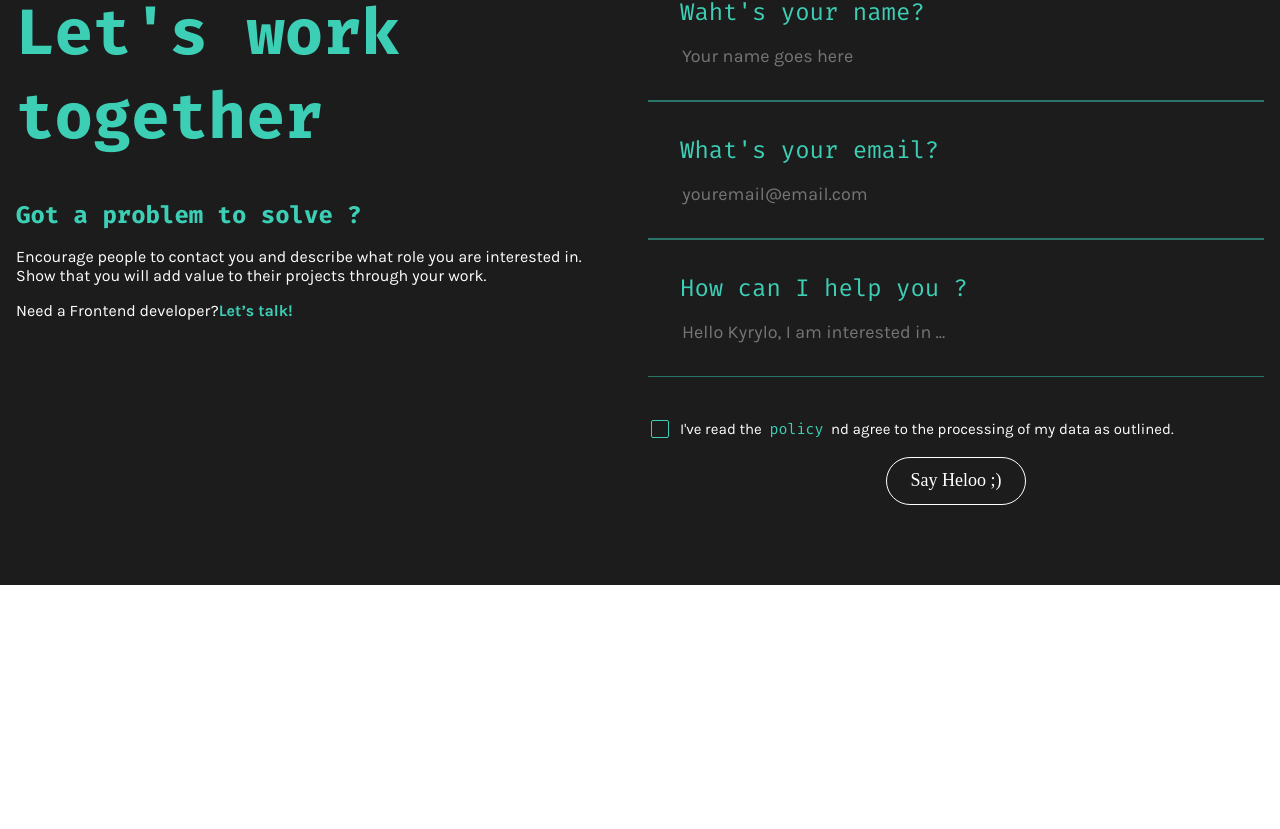
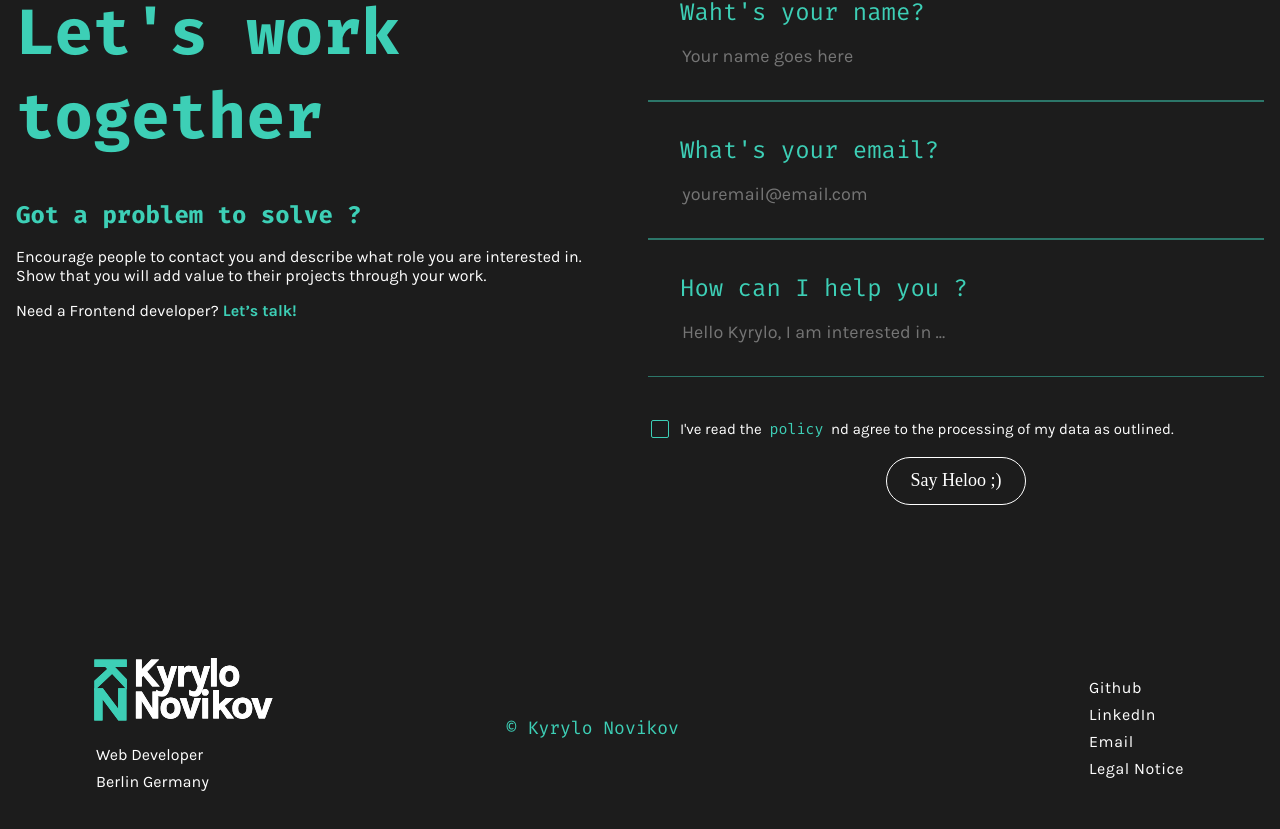
Before and after one commit to Kyrylo-Novikov/Portfolio, an Angular app: page / in a window 1280 px wide. Shown: the part 3746-4575 px from the top of the page. Before the commit the page ends 4331 px from the top, so only its background shows below. Built offline with nearby package versions, Linux system fonts and the light colour scheme.

Commit message:
feat(footer): finish HTML and CSS styling (footer) and extract animation from header into separate component

```diff
--- a/src/app/contact/contact.component.html
+++ b/src/app/contact/contact.component.html
@@ -12,7 +12,7 @@
           interested in. Show that you will add value to their projects through
           your work.
         </p>
-        <p>Need a Frontend developer?<span>Let’s talk!</span></p>
+        <p>Need a Frontend developer?<span> Let’s talk!</span></p>
       </div>
     </div>
     <form action="">
--- a/src/app/landing/landing.component.html
+++ b/src/app/landing/landing.component.html
@@ -7,5 +7,6 @@
     <app-projects></app-projects>
     <app-references></app-references>
     <app-contact></app-contact>
+    <app-footer></app-footer>
   </div>
 </section>
--- a/src/app/landing/landing.component.ts
+++ b/src/app/landing/landing.component.ts
@@ -6,6 +6,7 @@ import { MySkillsComponent } from '../my-skills/my-skills.component';
 import { ProjectsComponent } from '../projects/projects.component';
 import { ReferencesComponent } from '../references/references.component';
 import { ContactComponent } from '../contact/contact.component';
+import { FooterComponent } from '../shared/footer/footer.component';
 
 @Component({
   selector: 'app-landing',
@@ -18,6 +19,7 @@ import { ContactComponent } from '../contact/contact.component';
     ProjectsComponent,
     ReferencesComponent,
     ContactComponent,
+    FooterComponent,
   ],
   templateUrl: './landing.component.html',
   styleUrl: './landing.component.scss',
--- a/src/app/shared/footer/footer.component.html
+++ b/src/app/shared/footer/footer.component.html
@@ -1 +1,22 @@
-<p>footer works!</p>
+<section>
+  <div class="footer-wrapper">
+    <div>
+      <div>
+        <app-letter-name></app-letter-name>
+      </div>
+      <div class="info-footer">
+        <p>Web Developer</p>
+        <p>Berlin Germany</p>
+      </div>
+    </div>
+    <div class="footer-name">
+      <p>&copy; Kyrylo Novikov</p>
+    </div>
+    <div class="links-to">
+      <div><a href="">Github</a></div>
+      <div><a href="">LinkedIn</a></div>
+      <div><a href="">Email</a></div>
+      <div><a href="">Legal Notice</a></div>
+    </div>
+  </div>
+</section>
--- a/src/app/shared/footer/footer.component.scss
+++ b/src/app/shared/footer/footer.component.scss
@@ -0,0 +1,63 @@
+@use "./../../shared/styles/index" as *;
+
+section {
+  color: var(--color-2);
+  padding: 80px 96px;
+  width: 100%;
+  height: 286px;
+  background-color: var(--color-3);
+  @extend .d-flex-dirc-c;
+  align-items: center;
+  .footer-wrapper {
+    position: relative;
+    min-height: 126px;
+    max-width: 1920px;
+    @extend .d-flex-align-c;
+    justify-content: space-between;
+    width: 100%;
+    .links-to,
+    .info-footer {
+      @extend .d-flex-dirc-c;
+      gap: 8px;
+    }
+    .info-footer {
+      position: absolute;
+      bottom: 0;
+      left: 0;
+    }
+    .footer-name > p {
+      @include font(FiraCode, var(--fontSize-2), 400, var(--color-1));
+    }
+    p {
+      @include font(Karla, var(--fontSize-1), 400, var(--color-2));
+    }
+    .links-to a {
+      @include font(Karla, var(--fontSize-1), 400, var(--color-2));
+      position: relative;
+      text-decoration: none;
+      transition: all 200ms ease-in;
+      letter-spacing: 0.5px;
+      &::before {
+        content: "•";
+        position: absolute;
+        left: -16px;
+        top: 0;
+        opacity: 0;
+        color: var(--color-1);
+        transition: all 200ms ease-in;
+      }
+      &:hover {
+        &::before {
+          opacity: 1;
+        }
+        color: var(--color-1);
+      }
+    }
+  }
+}
+
+app-letter-name {
+  position: absolute;
+  top: 0;
+  left: 0;
+}
--- a/src/app/shared/header/header.component.ts
+++ b/src/app/shared/header/header.component.ts
@@ -1,12 +1,17 @@
 import { Component } from '@angular/core';
+import { LetterNameComponent } from '../letter-name/letter-name.component';
 
 @Component({
   selector: 'app-header',
   standalone: true,
-  imports: [],
+  imports: [LetterNameComponent],
   templateUrl: './header.component.html',
-  styleUrl: './header.component.scss'
+  styleUrl: './header.component.scss',
 })
 export class HeaderComponent {
+  aktivSection: string = '';
 
+  setAktiv(section: string) {
+    this.aktivSection = section;
+  }
 }
--- /dev/null
+++ b/src/app/shared/letter-name/letter-name.component.html
@@ -0,0 +1,10 @@
+<div class="letter-animation">
+  <div class="initial">
+    <div class="rotate-letter">K</div>
+    <div class="no-rotate-letter">N</div>
+  </div>
+  <div class="name">
+    Kyrylo <br />
+    Novikov
+  </div>
+</div>
--- /dev/null
+++ b/src/app/shared/letter-name/letter-name.component.scss
@@ -0,0 +1,40 @@
+@use "./../../shared/styles/index" as *;
+.letter-animation {
+  @include font(Karla, var(--fontSize-6), bold, var(--color-2));
+  @extend .d-flex-align-c;
+  gap: 8px;
+  height: 48px;
+  width: 180px;
+  .initial {
+    @extend.d-flex-dirc-c;
+    line-height: 0.75;
+    .rotate-letter {
+      @extend .name-hov-prep;
+      background-color: var(--color-1);
+      -webkit-text-stroke: 1px var(--color-1);
+      rotate: 90deg;
+      transform: scaleX(1.3) scaleY(1.2);
+    }
+    .no-rotate-letter {
+      @extend .name-hov-prep;
+      background-color: var(--color-1);
+      -webkit-text-stroke: 1px var(--color-1);
+      transform: scaleX(1.44) scaleY(1.2);
+    }
+  }
+  .name {
+    // width: 250px;
+    width: 200px;
+    @extend .name-hov-prep;
+    letter-spacing: -2px;
+    line-height: 0.8;
+    background-color: var(--color-2);
+    -webkit-text-stroke: 1px var(--color-2);
+    position: relative;
+  }
+  &:hover .initial .rotate-letter,
+  &:hover .initial .no-rotate-letter,
+  &:hover .name {
+    background-color: transparent;
+  }
+}
```
Also changed, not shown: src/app/shared/footer/footer.component.ts (+4 -5 lines), src/app/shared/letter-name/letter-name.component.ts (added, +12 -0 lines), 1 other file (tests, documents, lock files or other folders).
